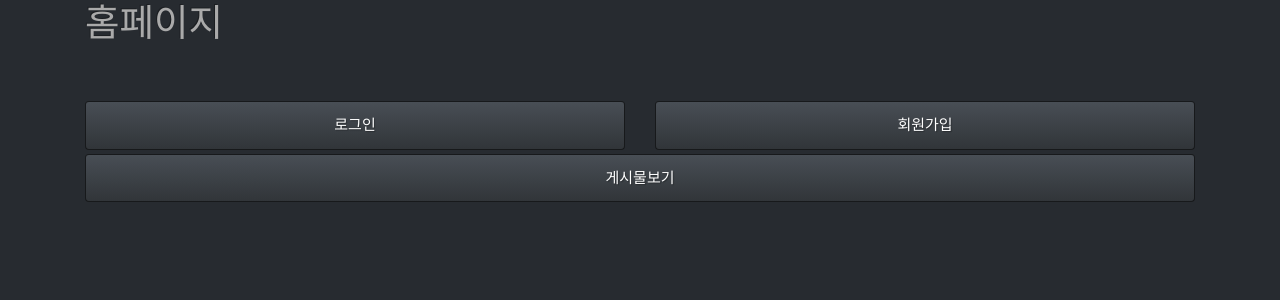
After one commit to academey/django_fc_community, a Django app: template fc_community/fcuser/templates/home.html in a window 1280 px wide. The commit adds this page. Shown: the top 300 px of the page. Run offline with Django 3.2, Linux system fonts and the light colour scheme; the template is opened without the code that fills it, so the values that code supplies are empty; some libraries are stand-ins or nearby versions.

Commit message:
Add default links for home, board list, write detail templates

```diff
--- a/fc_community/board/templates/board_detail.html
+++ b/fc_community/board/templates/board_detail.html
@@ -8,7 +8,7 @@
             <label for="contents">내용</label>
             <textarea class="form-control" id="contents" readonly>{{ board.contents }}</textarea>
         </div>
-        <button class="btn btn-primary">돌아가기</button>
+        <button class="btn btn-primary" onclick="location.href='/board/list/'">돌아가기</button>
     </div>
 </div>
 {% endblock %}
--- a/fc_community/board/templates/board_list.html
+++ b/fc_community/board/templates/board_list.html
@@ -13,7 +13,7 @@
             </thead>
             <tbody class="text-dark">
                 {% for board in boards %}
-                <tr>
+                <tr onclick="location.href='/board/detail/{{ board.id }}'">
                     <th> {{ board.id }}</th>
                     <th> {{ board.title }}</th>
                     <th> {{ board.writer }}</th>
@@ -55,7 +55,7 @@
 </div>
 <div class="row mt-2">
     <div class="col-12">
-        <button class="btn btn-primary">글쓰기</button>
+        <button class="btn btn-primary" onclick="location.href='/board/write/'">글쓰기</button>
     </div>
 </div>
 {% endblock %}
--- a/fc_community/board/templates/board_write.html
+++ b/fc_community/board/templates/board_write.html
@@ -20,6 +20,7 @@
             {% endif %}
             {% endfor %}
             <button type="submit" class="btn btn-primary">글쓰기</button>
+            <button type="button" class="btn btn-primary" onclick="location.href='/board/list/'">돌아가기</button>
         </form>
     </div>
 </div>
--- /dev/null
+++ b/fc_community/fcuser/templates/home.html
@@ -0,0 +1,27 @@
+{% extends "base.html" %}
+{% block contents %}
+<div class="row">
+    <div class="col-12">
+        <h1>홈페이지</h1>
+    </div>
+</div>
+<div class="row mt-5">
+    {% if request.session.user %}
+    <div class="col-12">
+        <button class="btn btn-primary btn-block" onclick="location.href='/fcuser/logout/'">로그아웃</button>
+    </div>
+    {% else %}
+    <div class="col-6">
+        <button class="btn btn-primary btn-block" onclick="location.href='/fcuser/login/'">로그인</button>
+    </div>
+    <div class="col-6">
+        <button class="btn btn-primary btn-block" onclick="location.href='/fcuser/register/'">회원가입</button>
+    </div>
+    {% endif %}
+</div>
+<div class="row mt-1">
+    <div class="col-12">
+        <button class="btn btn-primary btn-block" onclick="location.href='/board/list/'">게시물보기</button>
+    </div>
+</div>
+{% endblock %}
--- a/fc_community/fcuser/views.py
+++ b/fc_community/fcuser/views.py
@@ -9,8 +9,8 @@ def home(request):
     user_id = request.session.get('user')
     if user_id:
         fcuser = Fcuser.objects.get(pk=user_id)
-        return HttpResponse(fcuser.username)
-    return HttpResponse("home!")
+
+    return render(request, 'home.html')
 
 
 def logout(request):
```
Also changed, not shown: fc_community/db.sqlite3.
